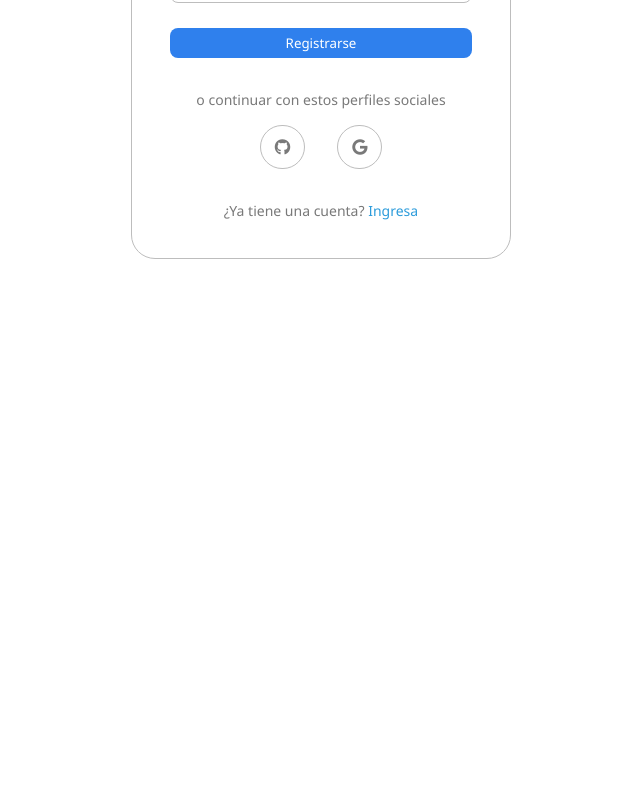
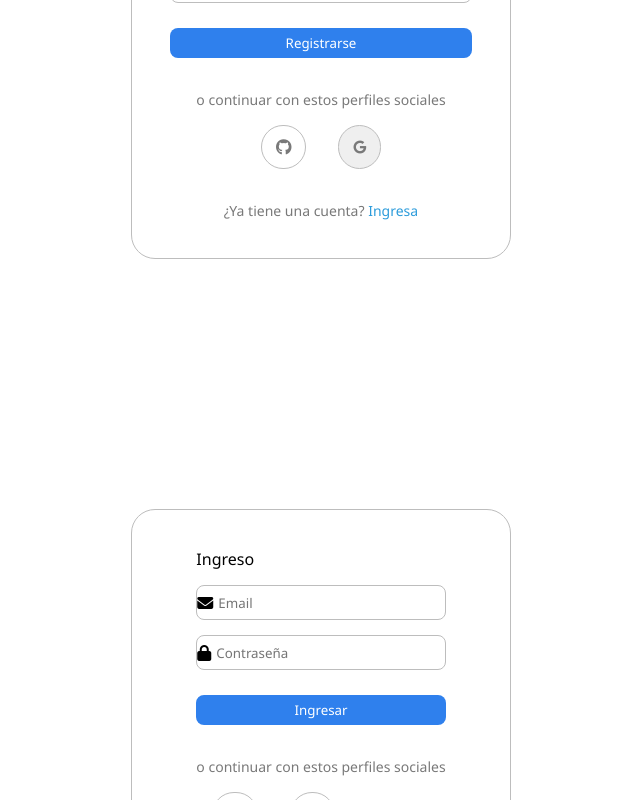
Before and after one commit to CarlosV319/team-prolog, a React (Vite) app: page /auth in a window 1280 px wide. Shown: the part 420-1220 px from the top of the page, without its empty margins (319-959 px from the left). Before the commit the page ends 800 px from the top, so only its background shows below. Built offline with nearby package versions, Linux system fonts and the light colour scheme.

Commit message:
authentication with google

```diff
--- a/index.html
+++ b/index.html
@@ -5,10 +5,16 @@
     <link rel="icon" type="image/svg+xml" href="/vite.svg" />
     <meta name="viewport" content="width=device-width, initial-scale=1.0" />
     <title>Team Prolog</title>
-    <script src="https://kit.fontawesome.com/3632cbf62f.js" crossorigin="anonymous"></script>
-    <link rel="preconnect" href="https://fonts.googleapis.com">
-<link rel="preconnect" href="https://fonts.gstatic.com" crossorigin>
-<link href="https://fonts.googleapis.com/css2?family=Montserrat:wght@300;400;500;600;700;800;900&family=Noto+Sans:wght@300;400;600;700&display=swap" rel="stylesheet">
+    <script
+      src="https://kit.fontawesome.com/3632cbf62f.js"
+      crossorigin="anonymous"
+    ></script>
+    <link rel="preconnect" href="https://fonts.googleapis.com" />
+    <link rel="preconnect" href="https://fonts.gstatic.com" crossorigin />
+    <link
+      href="https://fonts.googleapis.com/css2?family=Montserrat:wght@300;400;500;600;700;800;900&family=Noto+Sans:wght@300;400;600;700&display=swap"
+      rel="stylesheet"
+    />
   </head>
   <body>
     <div id="root"></div>
--- a/src/App.jsx
+++ b/src/App.jsx
@@ -10,9 +10,9 @@ export const App = () => {
   return (
     <>
       <Register />
-      {/* <LoginPage /> */}
-      {/* <PerfilPage /> */}
-      {/* <FormPerfil /> */}
+      <LoginPage />
+      <PerfilPage />
+      <FormPerfil />
     </>
   )
 }
--- a/src/auth/pages/RegisterPage.jsx
+++ b/src/auth/pages/RegisterPage.jsx
@@ -1,6 +1,8 @@
-import { useEffect } from 'react';
+import { useEffect } from "react";
 import { useForm, useAuthStore } from "../../hooks";
-import Swal from 'sweetalert2';
+import { useGoogleLogin } from "@react-oauth/google";
+import axios from "axios";
+import Swal from "sweetalert2";
 
 const registerFormFields = {
   registerEmail: "",
@@ -8,6 +10,7 @@ const registerFormFields = {
 };
 
 export const Register = () => {
+  console.log();
   const { errorMessage, startRegister } = useAuthStore();
   const {
     registerEmail,
@@ -15,20 +18,43 @@ export const Register = () => {
     onInputChange: onRegisterInputChange,
   } = useForm(registerFormFields);
 
+  const login = useGoogleLogin({
+    onSuccess: async (response) => {
+      try {
+        const res = await axios.get(
+          "https://www.googleapis.com/oauth2/v3/userinfo",
+          {
+            headers: {
+              Authorization: `Bearer ${response.access_token}`,
+            },
+          }
+        );
+        console.log(res.data);
+        startRegister({
+          name: res.data.name,
+          email: res.data.email,
+          password: res.data.sub,
+          avatar: res.data.picture,
+          google: true,
+        });
+      } catch (error) {
+        console.log(error);
+      }
+    },
+  });
+
   const registerSubmit = (event) => {
     event.preventDefault();
     startRegister({
       email: registerEmail,
       password: registerPassword,
     });
-
   };
   useEffect(() => {
-    if ( errorMessage !== undefined ) {
-      Swal.fire('Error en la autenticación', errorMessage, 'error');
+    if (errorMessage !== undefined) {
+      Swal.fire("Error en la autenticación", errorMessage, "error");
     }
-  }, [errorMessage])
-
+  }, [errorMessage]);
 
   return (
     <div className="container">
@@ -73,9 +99,9 @@ export const Register = () => {
           <div className="icon-style">
             <i className="fa-brands fa-github"></i>
           </div>
-          <div className="icon-style">
+          <button className="icon-style" onClick={login}>
             <i className="fa-brands fa-google"></i>
-          </div>
+          </button>
         </div>
 
         <p className="text-2">
--- a/src/hooks/useAuthStore.js
+++ b/src/hooks/useAuthStore.js
@@ -24,17 +24,17 @@ export const useAuthStore = () => {
 
     }
 
-    const startRegister = async ({ email, password }) => {
+    const startRegister = async (User) => {
         dispatch(onChecking());
         try {
-            const { data } = await pageApi.post('/auth/register', { email, password });
+            const { data } = await pageApi.post('/auth/register', { ...User});
             localStorage.setItem('token', data.token);
             localStorage.setItem('token-init-date', new Date().getTime());
             dispatch(onLogin({ name: data.name, uid: data.uid }));
-            console.log(data)
+
 
         } catch (error) {
-            dispatch(onLogout(error.response.data?.msg || '--'));
+            dispatch(onLogout(error.response.data?.msg || 'add valid email or password'));
             setTimeout(() => {
                 dispatch(clearErrorMessage());
             }, 10);
--- a/src/main.jsx
+++ b/src/main.jsx
@@ -1,5 +1,6 @@
 import React from "react";
 import { Provider } from "react-redux";
+import { GoogleOAuthProvider } from "@react-oauth/google";
 import { BrowserRouter } from "react-router-dom";
 import { store } from "./store";
 import ReactDOM from "react-dom/client";
@@ -9,7 +10,9 @@ ReactDOM.createRoot(document.getElementById("root")).render(
   <React.StrictMode>
     <Provider store={store}>
       <BrowserRouter>
-        <App />
+        <GoogleOAuthProvider clientId="460270658005-htl3tult9jvji943gkbtd4btams77pd4.apps.googleusercontent.com">
+          <App />
+        </GoogleOAuthProvider>
       </BrowserRouter>
     </Provider>
   </React.StrictMode>
--- a/vite.config.js
+++ b/vite.config.js
@@ -1,7 +1,12 @@
 import { defineConfig } from 'vite'
 import react from '@vitejs/plugin-react'
+import dns from 'dns'
+dns.setDefaultResultOrder('verbatim')
 
 // https://vitejs.dev/config/
 export default defineConfig({
-  plugins: [react()]
+  server: {
+    origin: 'localhost'
+  },
+  plugins: [react()],
 })
```
Also changed, not shown: 1 other file (tests, documents, lock files or other folders).
